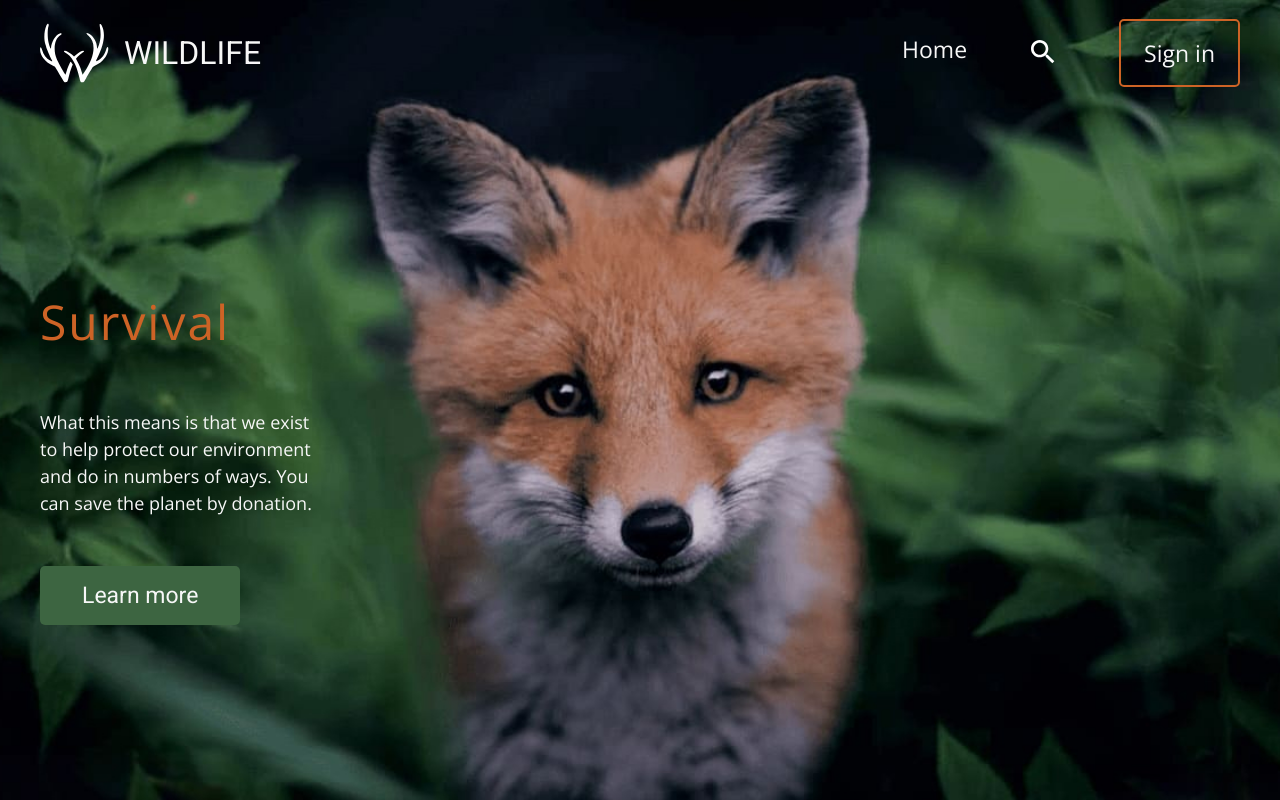
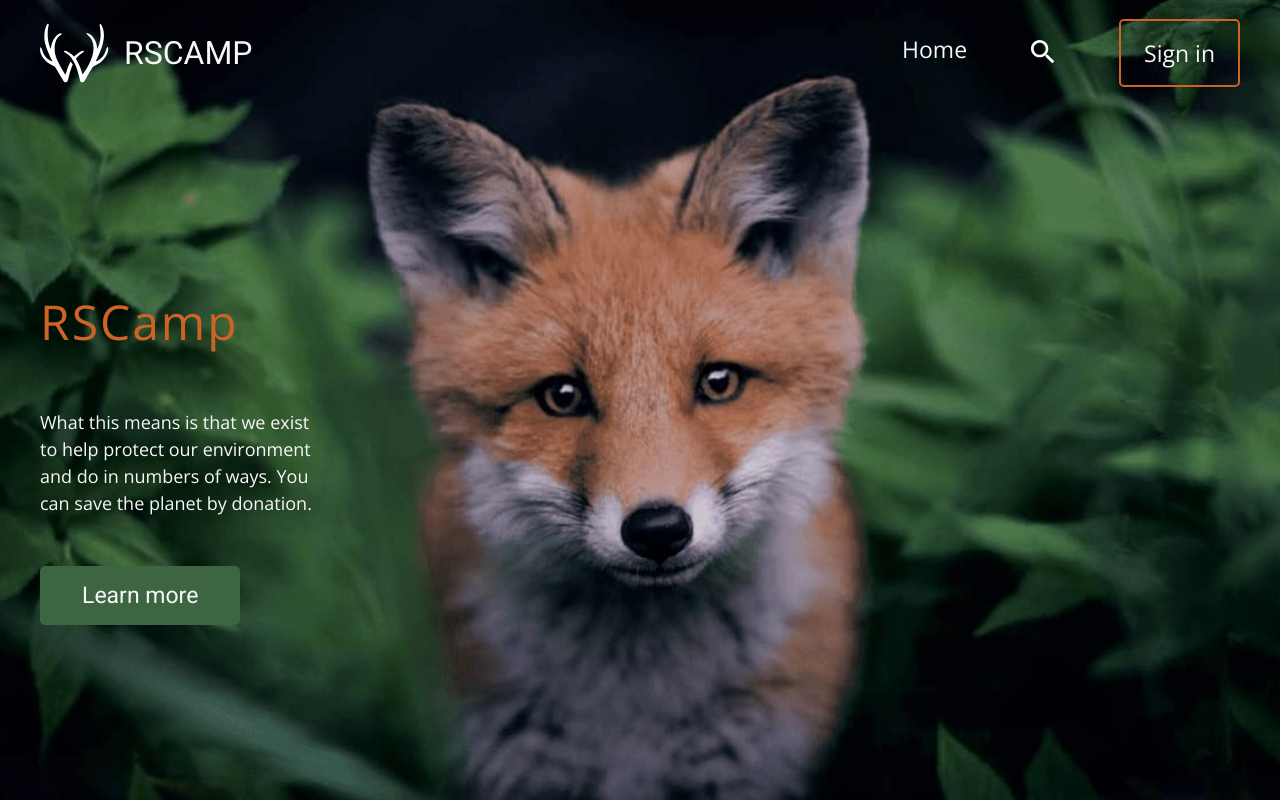
Before and after one commit to memaraj/rscampgit, a plain HTML site: page index.html in a window 1280 px wide. Shown: the top 800 px of the page. Drawn offline with nearby package versions, Linux system fonts and the light colour scheme.

Commit message:
Modify page title

```diff
--- a/index.html
+++ b/index.html
@@ -17,7 +17,7 @@
         <div class="header__wrapper">
           <div class="header__logo">
             <a href="#" class="header__logo-link"><img src="assets/img/svg/logo.svg" alt="logo" class="header__logo-pic"></a>
-            <p class="header__logo-text">Wildlife</p>
+            <p class="header__logo-text">RSCamp</p>
           </div>
           <nav class="header__nav">
             <ul class="header__list">
@@ -37,7 +37,7 @@
     </header>
     <section class="survival">
       <div class="wrapper">
-        <h1 class="survival__title">Survival</h1>
+        <h1 class="survival__title">RSCamp</h1>
         <p class="survival__subtitle">What this means is that we exist to help protect our environment and do in numbers of ways. You can save the planet by donation.</p>
         <button type="submit" class="survival__button"><p>Learn more</p></button>
       </div>
```
